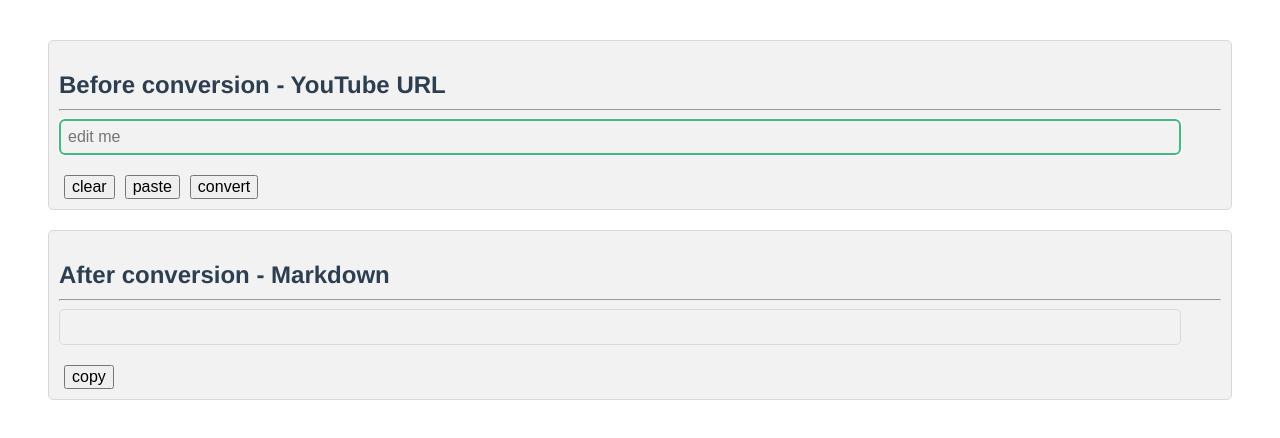
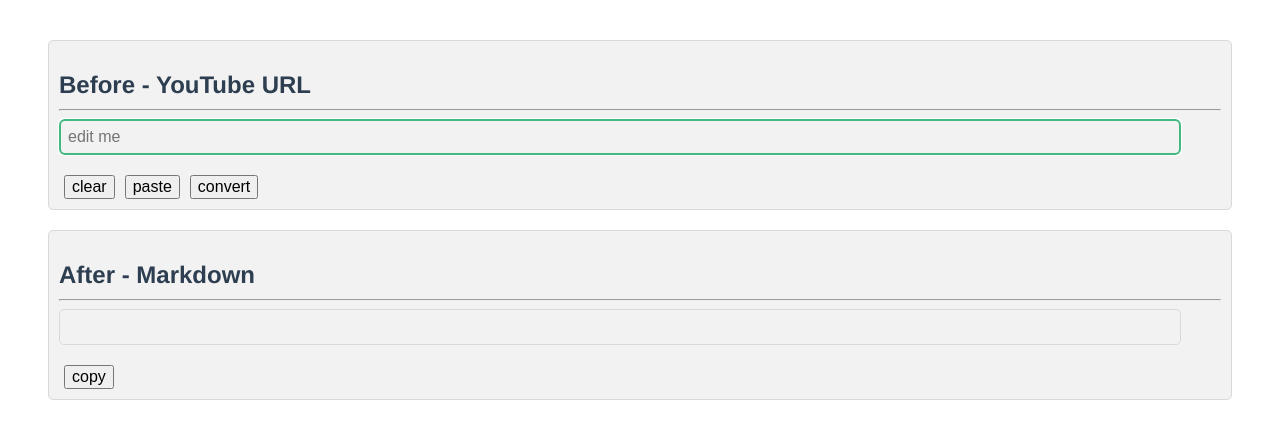
Before and after one commit to ssatosays/youtube-markdown, a Vue app: page / in a window 1280 px wide. Shown: the top 438 px of the page. Built offline with nearby package versions, Linux system fonts and the light colour scheme.

Commit message:
Update few files

```diff
--- a/src/components/AfterConversion.vue
+++ b/src/components/AfterConversion.vue
@@ -1,6 +1,6 @@
 <template>
   <div class="card">
-    <h2>After conversion - Markdown</h2>
+    <h2>After - Markdown</h2>
     <hr>
     <input type="text" v-model="markdownTxt">
     <div class="mt">
--- a/src/components/BeforeConversion.vue
+++ b/src/components/BeforeConversion.vue
@@ -1,6 +1,6 @@
 <template>
   <div class="card">
-    <h2>Before conversion - YouTube URL</h2>
+    <h2>Before - YouTube URL</h2>
     <hr>
     <input type="text" placeholder="edit me" v-model="sourceUrl" ref="url">
     <div class="mt">
```
